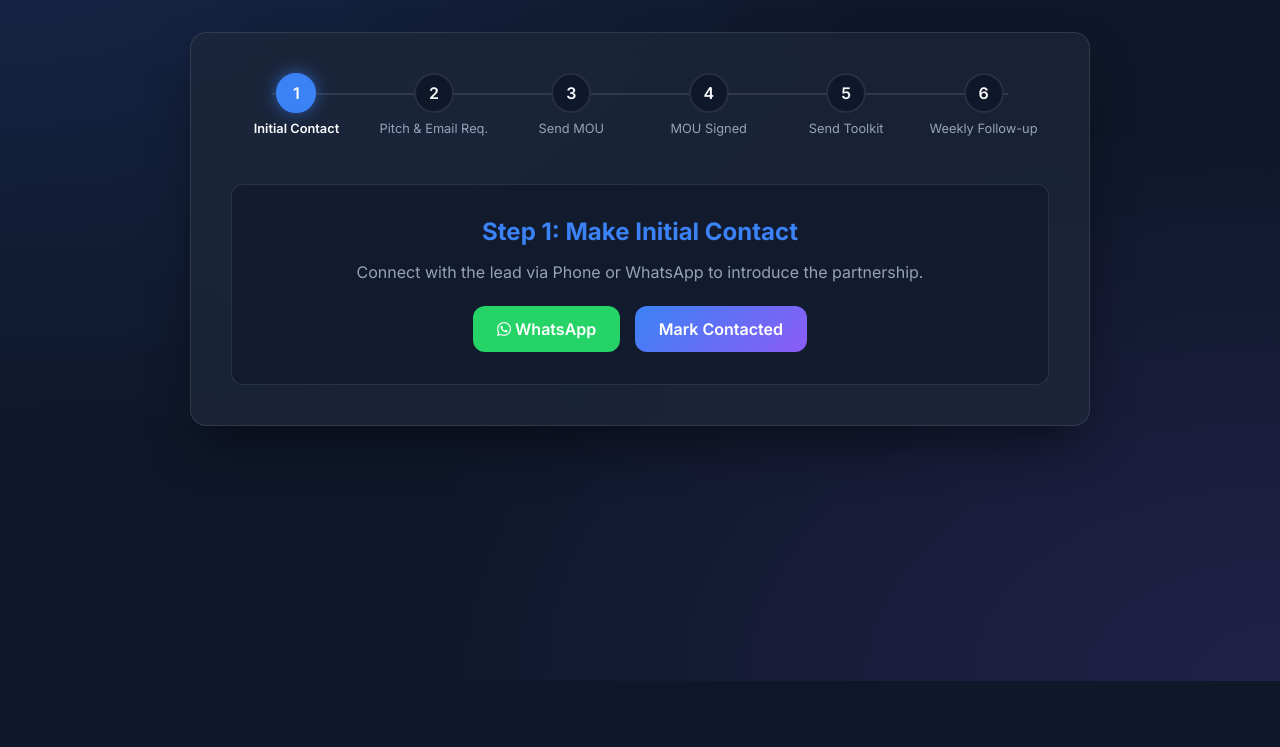
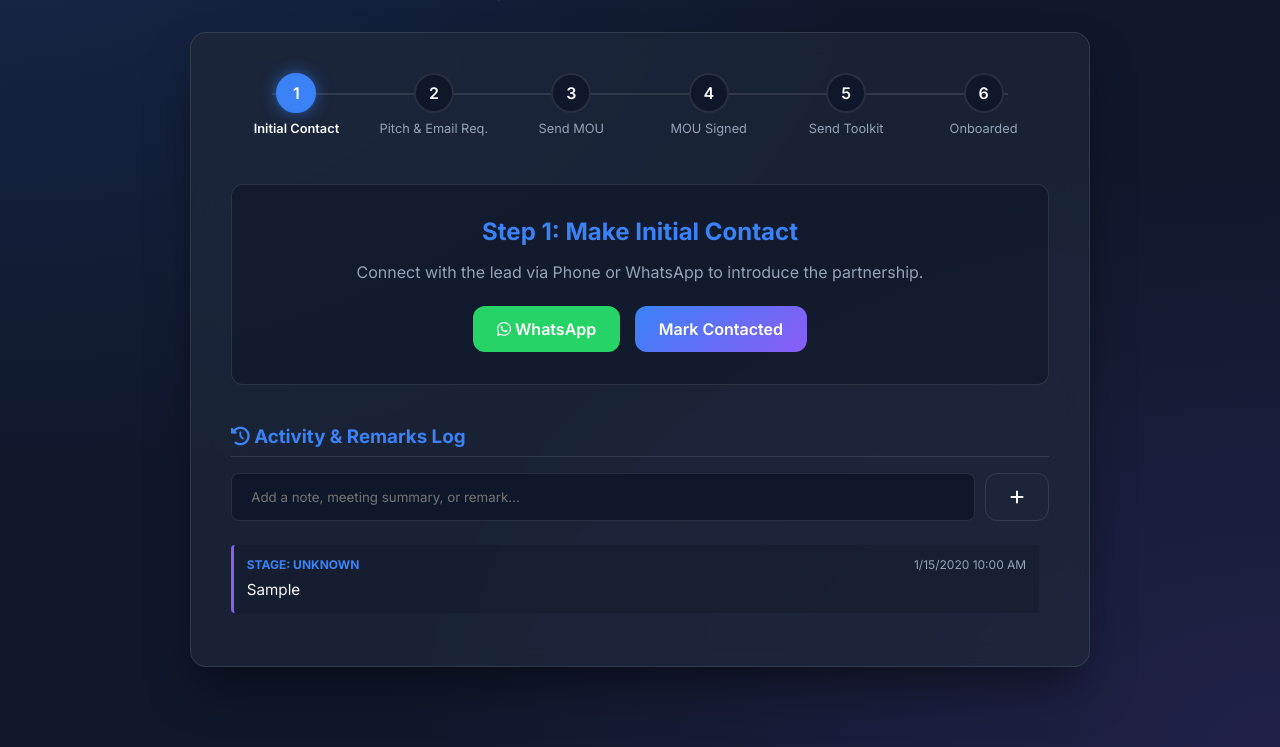
Before and after one commit to mycks45/LeadSenseAI, a FastAPI app: template templates/crm_view.html in a window 1280 px wide. Shown: the part 119-866 px from the top of the page. Before the commit the page ends 800 px from the top, so only its background shows below. Run offline with FastAPI, Linux system fonts and the light colour scheme; data comes from the database, SQL or seed files in the repository; both versions use the stored data as it was after the commit; the template is opened without the code that fills it: most values are stand-ins (such as "Sample title", 1, 10 or a date in 2020).

Commit message:
feat: Add Remarks Log tracking system to CRM records and rename final stage to Onboarded

```diff
--- a/app.py
+++ b/app.py
@@ -60,6 +60,10 @@ class UpdateEmailRequest(BaseModel):
 
 class ContactRequest(BaseModel):
     timestamp: str
+
+class AddRemarkRequest(BaseModel):
+    stage: int
+    text: str
 
 @app.get("/", response_class=HTMLResponse)
 async def read_root(request: Request):
@@ -173,7 +177,17 @@ def api_get_lead(lead_id: int):
         lead = database.get_lead_by_id(lead_id)
         if lead is None:
             return {"error": "Lead not found"}
-        return {"success": True, "lead": lead}
+
+        remarks = database.get_remarks_for_lead(lead_id)
+        return {"success": True, "lead": lead, "remarks": remarks}
+    except Exception as e:
+        return {"error": str(e)}
+
+@app.post("/api/leads/{lead_id}/remarks")
+def api_add_remark(lead_id: int, req: AddRemarkRequest):
+    try:
+        database.add_remark(lead_id, req.stage, req.text)
+        return {"success": True}
     except Exception as e:
         return {"error": str(e)}
 
--- a/database.py
+++ b/database.py
@@ -23,6 +23,17 @@ def init_db():
             mou_email TEXT DEFAULT '',
             last_contacted TEXT DEFAULT '',
             UNIQUE(name, website)
+        )
+    ''')
+
+    cursor.execute('''
+        CREATE TABLE IF NOT EXISTS remarks (
+            id INTEGER PRIMARY KEY AUTOINCREMENT,
+            lead_id INTEGER,
+            stage INTEGER,
+            remark TEXT,
+            created_at TIMESTAMP DEFAULT CURRENT_TIMESTAMP,
+            FOREIGN KEY(lead_id) REFERENCES leads(id) ON DELETE CASCADE
         )
     ''')
     conn.commit()
@@ -123,5 +134,21 @@ def update_last_contacted(lead_id, timestamp):
     conn.commit()
     conn.close()
 
+def add_remark(lead_id: int, stage: int, remark: str):
+    conn = sqlite3.connect(DB_NAME)
+    cursor = conn.cursor()
+    cursor.execute("INSERT INTO remarks (lead_id, stage, remark) VALUES (?, ?, ?)", (lead_id, stage, remark))
+    conn.commit()
+    conn.close()
+
+def get_remarks_for_lead(lead_id: int):
+    conn = sqlite3.connect(DB_NAME)
+    conn.row_factory = sqlite3.Row
+    cursor = conn.cursor()
+    cursor.execute("SELECT * FROM remarks WHERE lead_id = ? ORDER BY created_at DESC", (lead_id,))
+    rows = cursor.fetchall()
+    conn.close()
+    return [dict(r) for r in rows]
+
 # Initialize the config
 init_db()
--- a/templates/crm_view.html
+++ b/templates/crm_view.html
@@ -214,7 +214,7 @@
                     <option value="3">3: MOU Sent</option>
                     <option value="4">4: MOU Signed</option>
                     <option value="5">5: Toolkit Sent</option>
-                    <option value="6">6: Active Follow-up</option>
+                    <option value="6">6: Onboarded</option>
                 </select>
             </div>
         </header>
@@ -243,12 +243,25 @@
                 </div>
                 <div class="step" id="step-6">
                     <div class="step-circle">6</div>
-                    <div class="step-title">Weekly Follow-up</div>
+                    <div class="step-title">Onboarded</div>
                 </div>
             </div>
 
             <div class="action-box" id="actionPanel">
                 <h2>Loading lifecycle actions...</h2>
+            </div>
+
+            <div class="remarks-box" id="remarksPanel" style="margin-top: 2.5rem; text-align: left;">
+                <h3 style="color: var(--accent-primary); border-bottom: 1px solid var(--glass-border); padding-bottom: 0.5rem; margin-bottom: 1rem;"><i class="fas fa-history"></i> Activity & Remarks Log</h3>
+
+                <div style="display: flex; gap: 10px; margin-bottom: 1.5rem;">
+                    <input type="text" id="remarkInput" placeholder="Add a note, meeting summary, or remark..." style="flex: 1; min-width: 0;">
+                    <button class="btn btn-outline" onclick="addRemark()"><i class="fas fa-plus"></i></button>
+                </div>
+
+                <div id="remarksList" style="max-height: 250px; overflow-y: auto; padding-right: 10px;">
+                    <!-- Remarks render here -->
+                </div>
             </div>
         </section>
     </div>
@@ -256,6 +269,7 @@
     <script>
         const leadId = {{ lead_id }};
         let leadData = null;
+        let remarksData = [];
 
         window.onload = async function() {
             await fetchLead();
@@ -267,6 +281,7 @@
                 const data = await response.json();
                 if (data.success) {
                     leadData = data.lead;
+                    remarksData = data.remarks || [];
                     renderUI();
                 } else {
                     document.getElementById('agencyName').innerText = "Lead Not Found";
@@ -316,6 +331,9 @@
 
             // Render Active Action Panel
             renderActionPanel(currentStage);
+
+            // Render Log
+            renderRemarks();
         }
 
         function renderActionPanel(stage) {
@@ -374,10 +392,11 @@
                     ? `<span style="color: var(--accent-primary);">Last Follow-up: ${leadData.last_contacted}</span>`
                     : `<span style="color: #ef4444;">No follow-up logged yet!</span>`;
 
+
                 panel.innerHTML = `
-                    <h2>Step 6: Weekly Follow-up Hub</h2>
-                    <p style="color: var(--text-muted); margin-bottom: 1.5rem;">MOU is signed and Toolkit is delivered. Now we strictly follow up once a week.<br> ${lastContactHtml}</p>
-                    <button class="btn btn-outline" onclick="logFollowup()"><i class="fas fa-calendar-check"></i> Log Follow-up Today</button>
+                    <h2>Step 6: Onboarded & Active</h2>
+                    <p style="color: var(--text-muted); margin-bottom: 1.5rem;">Agency is fully onboarded. Use the activity log below to track ongoing communications.<br> ${lastContactHtml}</p>
+                    <button class="btn btn-outline" onclick="logFollowup()"><i class="fas fa-calendar-check"></i> Log Contact Today</button>
                 `;
             }
         }
@@ -467,6 +486,56 @@
             }
         }
 
+        async function addRemark() {
+            const text = document.getElementById('remarkInput').value.trim();
+            if(!text) return;
+            const currentStage = leadData.crm_stage || 0;
+
+            // disable UI while fetching
+            document.getElementById('remarkInput').disabled = true;
+            try {
+                await fetch(`/api/leads/${leadId}/remarks`, {
+                    method: 'POST',
+                    headers: { 'Content-Type': 'application/json' },
+                    body: JSON.stringify({ stage: currentStage, text: text })
+                });
+                document.getElementById('remarkInput').value = "";
+                await fetchLead(); // Refresh everything to get new remarks
+            } catch(e) {
+                alert("Failed to save remark.");
+            }
+            document.getElementById('remarkInput').disabled = false;
+        }
+
+        function renderRemarks() {
+            const list = document.getElementById('remarksList');
+            if (!remarksData || remarksData.length === 0) {
+                list.innerHTML = `<p style="color: var(--text-muted); font-size: 0.9rem; font-style: italic;">No remarks logged yet.</p>`;
+                return;
+            }
+
+            let html = "";
+            remarksData.forEach(r => {
+                const stageNames = ["Uncontacted", "Contacted", "Pitch Area", "MOU Sent", "MOU Signed", "Toolkit Sent", "Onboarded"];
+                const sName = stageNames[r.stage] || "Unknown";
+
+                // Format timestamp beautifully
+                const d = new Date(r.created_at);
+                const dateStr = d.toLocaleDateString() + ' ' + d.toLocaleTimeString([], {hour: '2-digit', minute:'2-digit'});
+
+                html += `
+                <div style="background: rgba(15, 23, 42, 0.4); border-left: 3px solid var(--accent-secondary); padding: 0.8rem; margin-bottom: 0.8rem; border-radius: 4px;">
+                    <div style="display: flex; justify-content: space-between; margin-bottom: 0.4rem;">
+                        <span style="font-size: 0.75rem; color: var(--accent-primary); font-weight: bold; text-transform: uppercase;">STAGE: ${sName}</span>
+                        <span style="font-size: 0.75rem; color: var(--text-muted);">${dateStr}</span>
+                    </div>
+                    <p style="font-size: 0.95rem; margin: 0; line-height: 1.4;">${r.remark}</p>
+                </div>
+                `;
+            });
+            list.innerHTML = html;
+        }
+
     </script>
 </body>
 </html>
--- a/templates/dashboard.html
+++ b/templates/dashboard.html
@@ -322,7 +322,7 @@
             </div>
             <div class="stat-card clickable-tile" onclick="filterByStage(6)" id="tile-6">
                 <div class="stat-value" id="statStage6" style="font-size: 1.8rem;">0</div>
-                <div class="stat-label">Follow-ups</div>
+                <div class="stat-label">Onboarded</div>
             </div>
         </div>
 
@@ -434,7 +434,7 @@
                     "Step 3: MOU Sent",
                     "Step 4: MOU Signed",
                     "Step 5: Toolkit Sent",
-                    "Step 6: Weekly Follow-up"
+                    "Step 6: Onboarded"
                 ];
                 const stageText = stageNames[row.crm_stage || 0] || stageNames[0];
                 stageTd.innerHTML = `<span style="background: rgba(59, 130, 246, 0.15); color: var(--accent-primary); padding: 4px 8px; border-radius: 6px; font-size: 0.75rem; font-weight: 600; white-space: nowrap;">${stageText}</span>`;
```
Also changed, not shown: leads.db.
